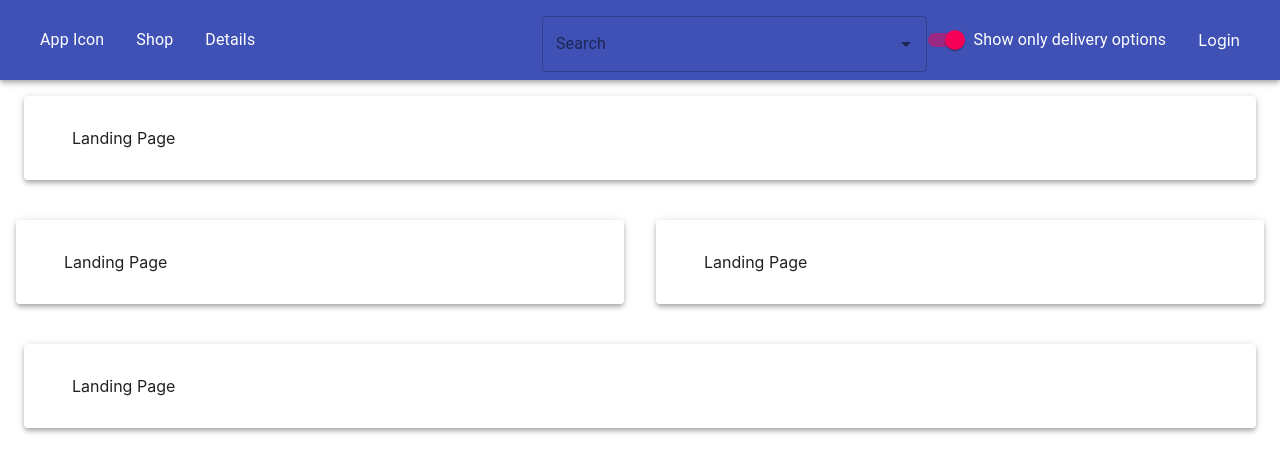
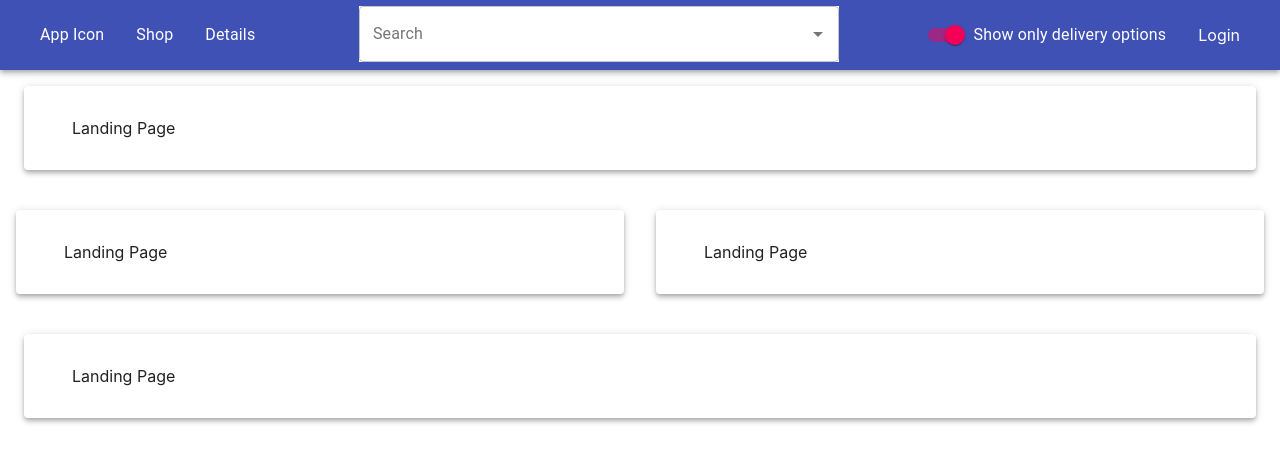
Before and after one commit to pulgupta/product-builder, a React (Create React App) app in the folder frontend/: page / in a window 1280 px wide. Shown: the top 472 px of the page. Built offline with nearby package versions, Linux system fonts and the light colour scheme.

Commit message:
added a search bar to the nav

```diff
--- a/frontend/src/components/appBar/ApplicationBar.jsx
+++ b/frontend/src/components/appBar/ApplicationBar.jsx
@@ -29,7 +29,7 @@ export default function ApplicationBar() {
             <LinkStyled to="/shop/how-it-works">Details</LinkStyled>
           </TypographyStyled>
           <TypographyStyled variant="span">
-            <SearchAutoComplete />
+          <SearchAutoComplete />
           </TypographyStyled>
           <FormControlLabel
             control={
--- a/frontend/src/shared/searchAutoComplete/SearchAutoComplete.jsx
+++ b/frontend/src/shared/searchAutoComplete/SearchAutoComplete.jsx
@@ -1,24 +1,49 @@
+/* eslint-disable no-use-before-define */
+import React from "react";
+import TextField from "@material-ui/core/TextField";
+import Autocomplete from "@material-ui/lab/Autocomplete";
+import { makeStyles } from "@material-ui/core";
 
-/* eslint-disable no-use-before-define */
-import React from 'react';
-import TextField from '@material-ui/core/TextField';
-import Autocomplete from '@material-ui/lab/Autocomplete';
+const useStyles = makeStyles((theme) => ({
+  label: {
+    display: "block",
+  },
+  input: {
+    backgroundColor: "rgba(255,255,255)",
+    paddingTop: "0rem",
+    marginTop: ".4rem"
+  },
+  autocomplete: {
+    width: "30rem",
+    paddingTop: "0rem",
+    marginTop: "0rem"
+  },
+}));
 
 const SearchAutoComplete = () => {
+  const classes = useStyles();
+
   return (
     <Autocomplete
+      className={classes.autocomplete}
       id="search-auto-complete"
       options={top100Films.map((option) => option.title)}
       renderInput={(params) => (
-          <TextField {...params} label="Search" margin="normal" variant="outlined" />
+        <TextField
+          {...params}
+          label="Search"
+          margin="normal"
+          variant="outlined"
+          className={classes.input}
+        />
       )}
     />
   );
-}
+};
 
 export default SearchAutoComplete;
 
 const top100Films = [
-  { title: 'The Shawshank Redemption', year: 1994 },
-  { title: 'The Godfather', year: 1972 }
+  { title: "The Shawshank Redemption", year: 1994 },
+  { title: "The Godfather", year: 1972 },
 ];
```
Lines whose indentation alone changed are shown as unchanged.
